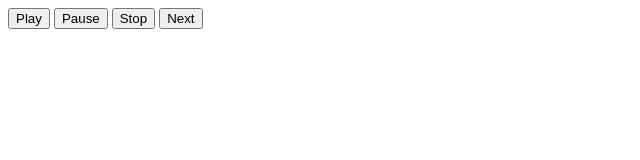
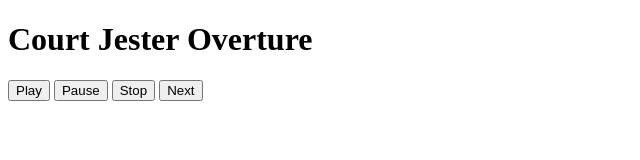
Before and after one commit to lkmorrow13/musicplayer, a plain HTML site: page index.html in a window 1280 px wide. Shown: the whole page, without its empty margins (0-640 px from the left). Drawn offline with Linux system fonts and the light colour scheme.

Commit message:
quick fix

```diff
--- a/index.html
+++ b/index.html
@@ -6,6 +6,7 @@
 		<link rel="stylesheet" type="text/css" href="index.css">
 	</head>
 	<body>
+		<h1>Court Jester Overture</h1>
 		<audio id="myAudio" src="songs/01overture.m4a"></audio>
 		<button id="playbutton">Play</button>
 		<button id="pausebutton">Pause</button>
```
